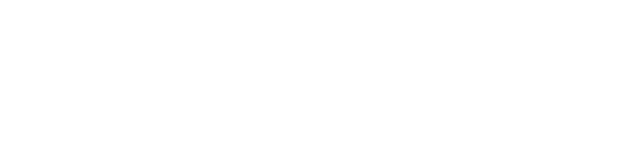
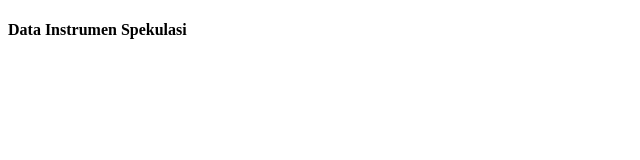
Before and after one commit to darmawanix/investama, a plain HTML site: page spekulasi.html in a window 1280 px wide. Shown: the whole page, without its empty margins (0-640 px from the left). Drawn offline with Linux system fonts and the light colour scheme.

Commit message:
melengkapi branch inii

```diff
--- a/spekulasi.html
+++ b/spekulasi.html
@@ -1,4 +1,11 @@
-<html>
-  <head></head>
-  <body></body>
+<!doctype html>
+<html lang="en">
+  <head>
+    <meta charset="UTF-8" />
+    <meta name="viewport" content="width=device-width, initial-scale=1.0" />
+    <title>Spekulasi</title>
+  </head>
+  <body>
+    <h4>Data Instrumen Spekulasi</h4>
+  </body>
 </html>
```
